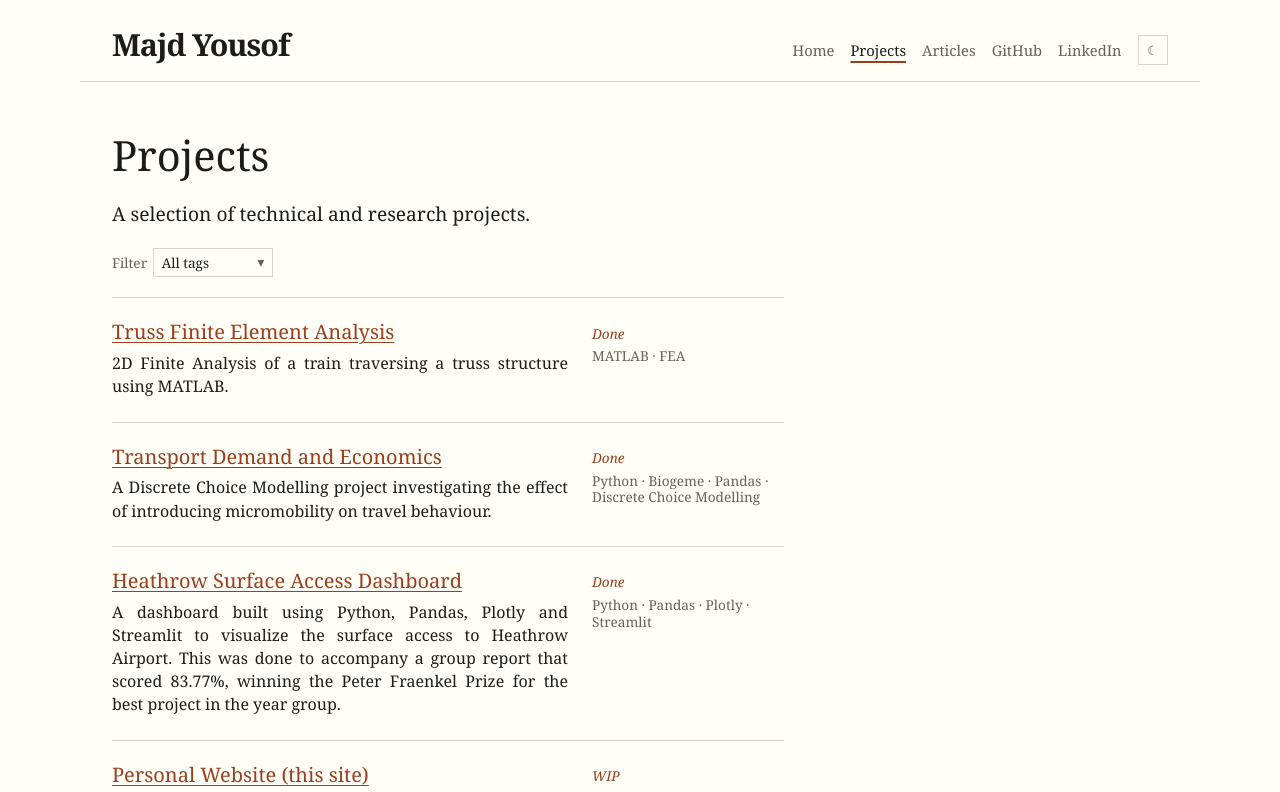
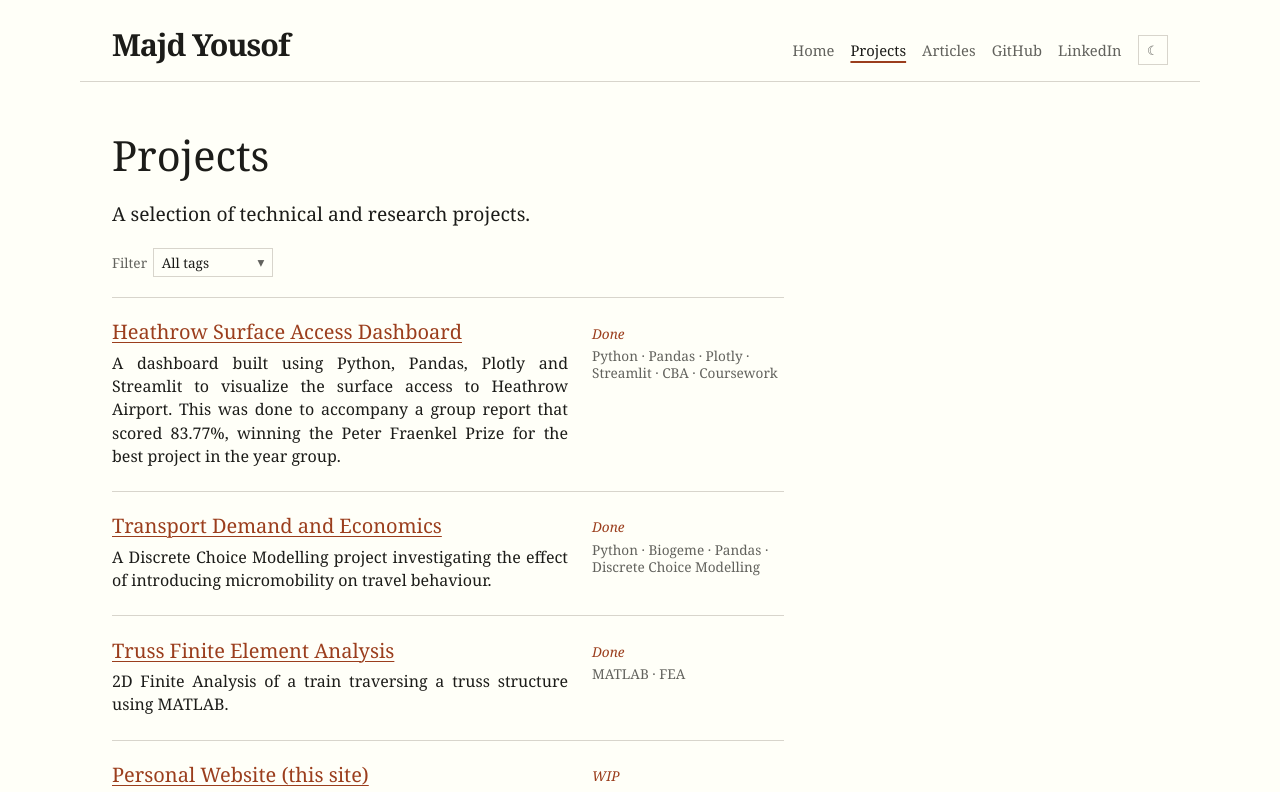
Before and after one commit to majdyousof/majdyousof.github.io, a React (Vite) app: page /projects in a window 1280 px wide. Shown: the top 792 px of the page. Built offline with nearby package versions, Linux system fonts and the light colour scheme; a web font is replaced by a local one; what reading-time would draw is missing.

Commit message:
Fix link and rearrange  (#5)
* add project

* fix link to coursework

```diff
--- a/src/data/projects.ts
+++ b/src/data/projects.ts
@@ -1,11 +1,11 @@
 export const projects = [
   {
-    title: 'Truss Finite Element Analysis',
+    title: 'Heathrow Surface Access Dashboard',
     description:
-      '2D Finite Analysis of a train traversing a truss structure using MATLAB.',
-    technologies: ['MATLAB', 'FEA'],
+      'A dashboard built using Python, Pandas, Plotly and Streamlit to visualize the surface access to Heathrow Airport. This was done to accompany a group report that scored 83.77%, winning the Peter Fraenkel Prize for the best project in the year group.',
+    technologies: ['Python', 'Pandas', 'Plotly', 'Streamlit', 'CBA', 'Coursework'],
     status: 'Done',
-    link: 'https://github.com/majdyousof/MATLAB-Truss-FEA',
+    link: 'https://www.majdyousof.com/heathrow-surface-access/',
   },
   {
     title: 'Transport Demand and Economics',
@@ -16,12 +16,12 @@ export const projects = [
     link: 'https://github.com/majdyousof/TDECoursework',
   },
   {
-    title: 'Heathrow Surface Access Dashboard',
+    title: 'Truss Finite Element Analysis',
     description:
-      'A dashboard built using Python, Pandas, Plotly and Streamlit to visualize the surface access to Heathrow Airport. This was done to accompany a group report that scored 83.77%, winning the Peter Fraenkel Prize for the best project in the year group.',
-    technologies: ['Python', 'Pandas', 'Plotly', 'Streamlit'],
+      '2D Finite Analysis of a train traversing a truss structure using MATLAB.',
+    technologies: ['MATLAB', 'FEA'],
     status: 'Done',
-    link: 'https://heathrow-surface-access-assessment.streamlit.app/',
+    link: 'https://github.com/majdyousof/MATLAB-Truss-FEA',
   },
   {
     title: 'Personal Website (this site)',
```
